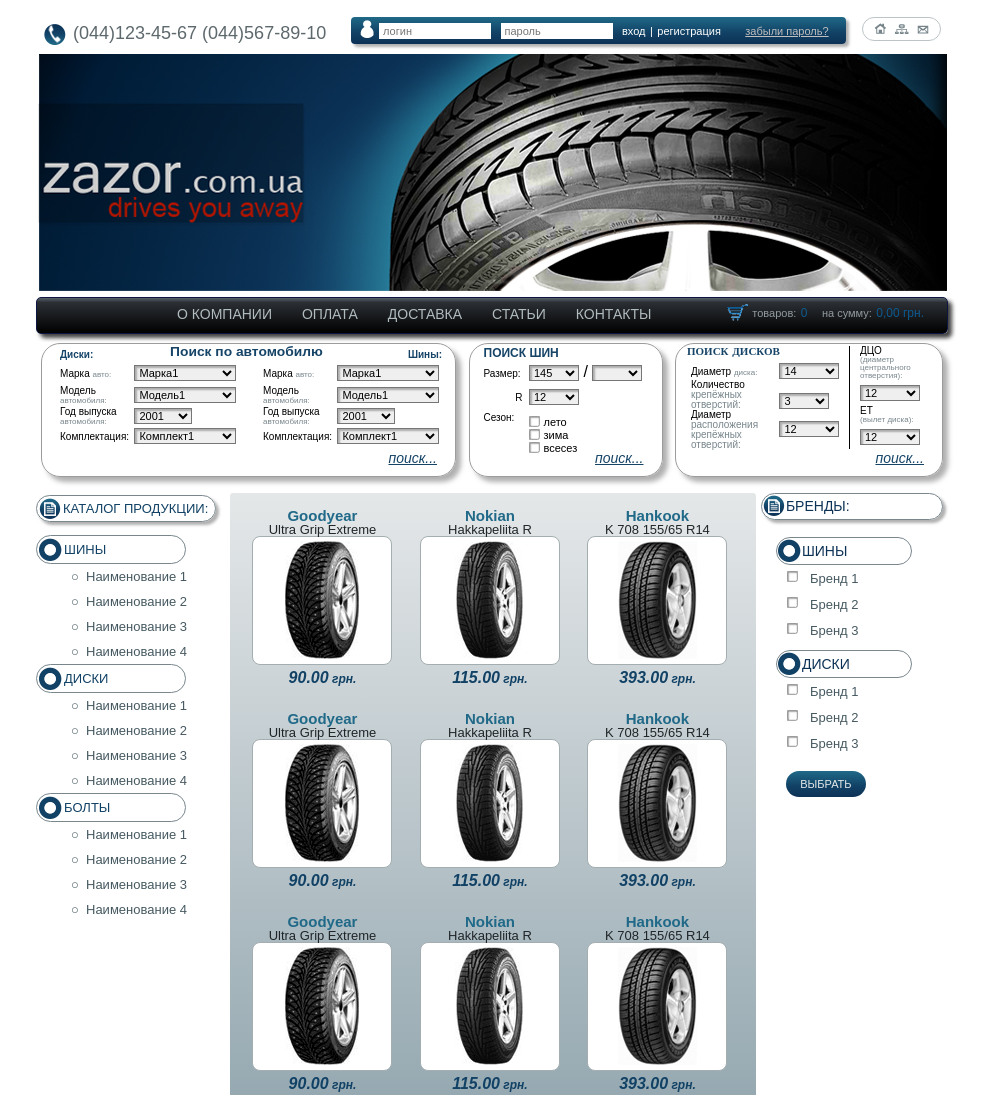
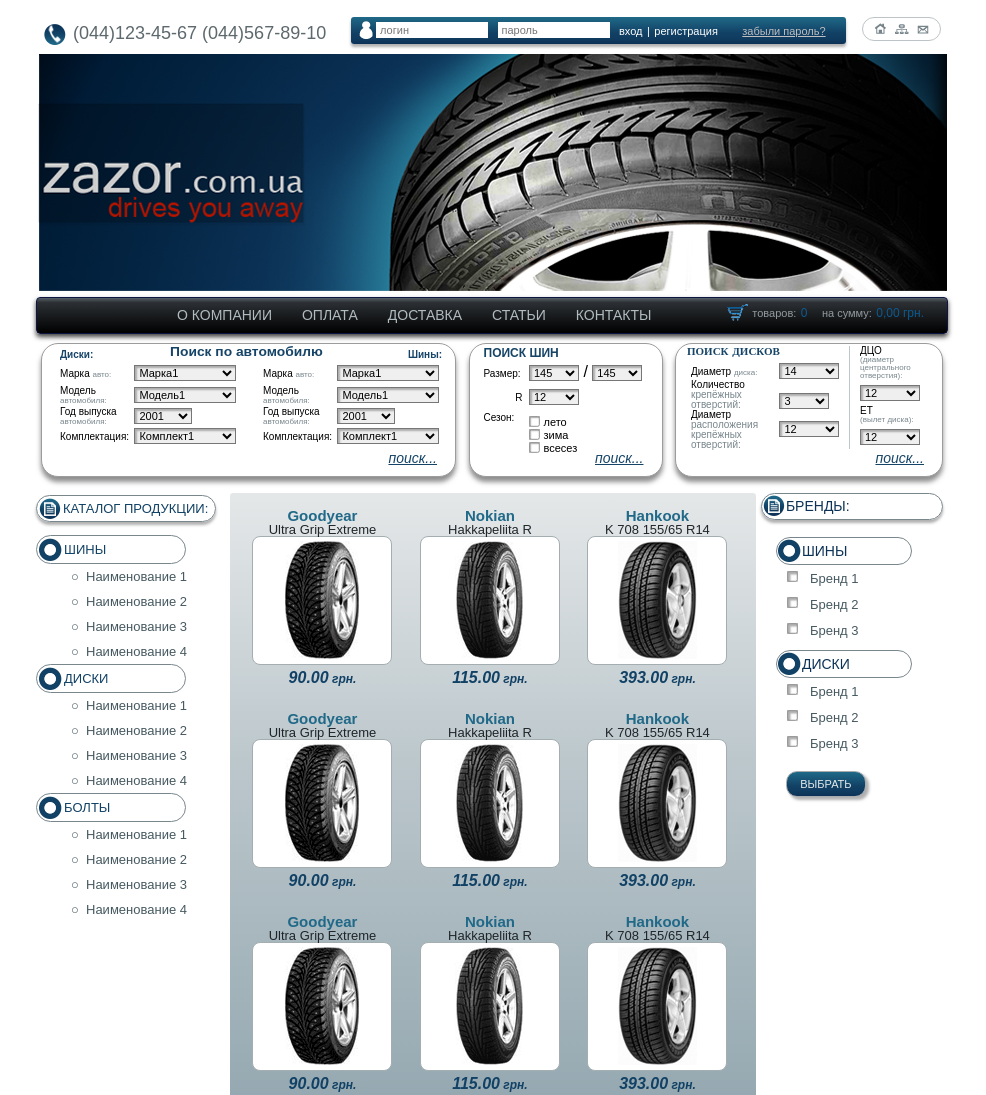
Before and after one commit to VanekJalba/Homework.Tech_Skills, a plain HTML site: page HTML_06/index.html in a window 1280 px wide. Shown: the top 1095 px of the page, without its empty margins (148-1134 px from the left). Drawn offline with Linux system fonts and the light colour scheme.

Commit message:
Beta version

```diff
--- a/HTML_06/css/style.css
+++ b/HTML_06/css/style.css
@@ -24,31 +24,46 @@
 }
 /*login form*/
 .login {
-  -webkit-box-shadow: 3px 3px 3px 0px rgba(150,150,150,0.75);
--moz-box-shadow: 3px 3px 3px 0px rgba(150,150,150,0.75);
-box-shadow: 3px 3px 3px 0px rgba(150,150,150,0.75);
+  /*-webkit-box-shadow: 3px 3px 3px 0px rgba(150,150,150,0.75);*/
+/*-moz-box-shadow: 3px 3px 3px 0px rgba(150,150,150,0.75);*/
+/*box-shadow: 3px 3px 3px 0px rgba(150,150,150,0.75);*/
   margin-right: 12px;
-  border-radius: 4px;
+  /*border-radius: 4px;*/
   display: inline-block;
   width: 495px;
   height: 27px;
-  /*line-height: 27px;*/
-  background: rgb(32,105,136);
-background: -moz-linear-gradient(top,  rgba(32,105,136,1) 0%, rgba(17,65,101,1) 59%, rgba(12,50,86,1) 100%);
-background: -webkit-linear-gradient(top,  rgba(32,105,136,1) 0%,rgba(17,65,101,1) 59%,rgba(12,50,86,1) 100%);
-background: linear-gradient(to bottom,  rgba(32,105,136,1) 0%,rgba(17,65,101,1) 59%,rgba(12,50,86,1) 100%);
-filter: progid:DXImageTransform.Microsoft.gradient( startColorstr='#206988', endColorstr='#0c3256',GradientType=0 );
+  /*line-height: 20px;*/
+  /*background: rgb(32,105,136);*/
+/*background: -moz-linear-gradient(top,  rgba(32,105,136,1) 0%, rgba(17,65,101,1) 59%, rgba(12,50,86,1) 100%);*/
+/*background: -webkit-linear-gradient(top,  rgba(32,105,136,1) 0%,rgba(17,65,101,1) 59%,rgba(12,50,86,1) 100%);*/
+/*background: linear-gradient(to bottom,  rgba(32,105,136,1) 0%,rgba(17,65,101,1) 59%,rgba(12,50,86,1) 100%);*/
+/*filter: progid:DXImageTransform.Microsoft.gradient( startColorstr='#206988', endColorstr='#0c3256',GradientType=0 );*/
   position: relative;
   top: -4px;
   /*background-color: green;*/
+
+  /*.Shape_22 {*/
+  border-radius: 3px;
+  background-image: -moz-linear-gradient( -90deg, rgb(32,105,136) 0%, rgb(17,65,101) 59%, rgb(15,58,94) 85%, rgb(12,50,86) 100%);
+  background-image: -webkit-linear-gradient( -90deg, rgb(32,105,136) 0%, rgb(17,65,101) 59%, rgb(15,58,94) 85%, rgb(12,50,86) 100%);
+  background-image: -ms-linear-gradient( -90deg, rgb(32,105,136) 0%, rgb(17,65,101) 59%, rgb(15,58,94) 85%, rgb(12,50,86) 100%);
+  box-shadow: 0px 3px 3px 0px rgba(150, 150, 150, 0.75);
+  /*position: absolute;*/
+  /*left: 358px;*/
+  /*top: 17px;*/
+  /*width: 496px;*/
+  /*height: 27px;*/
+  /*z-index: 84;*/
+/*}*/
+
 }
 .login img{
   position: relative;
-  margin-left: 7px;
-  margin-right: 3px;
+  margin-left: 6px;
+  margin-right: 1px;
   display: inline-block;
   left:2px;
-  top:3px;
+  top:4px;
   /*line-height: 27px;*/
   /*float: left;*/
   /*clear: both;*/
@@ -56,9 +71,12 @@
 }
 
 .login_form_header {
+  height: 27px;
   display: inline-block;
 }
 .login_form_header input[type="text"], .login_form_header input[type="password"] {
+position: relative;
+  bottom:1px;
   font-size: 11px;
   border: none;
   height: 16px;
@@ -109,18 +127,38 @@
 }
 /*main menu*/
 .main_menu_nav {
-  -webkit-box-shadow: 4px 4px 4px 0px rgba(0,0,0,0.75);
-  -moz-box-shadow: 4px 4px 4px 0px rgba(0,0,0,0.75);
-  box-shadow: 4px 4px 4px 0px rgba(0,0,0,0.75);
-  border-radius: 5px;
-  border: 1px solid #0d1642;
+  /*-webkit-box-shadow: 4px 4px 4px 0px rgba(0,0,0,0.75);*/
+  /*-moz-box-shadow: 4px 4px 4px 0px rgba(0,0,0,0.75);*/
+  /*box-shadow: 4px 4px 4px 0px rgba(0,0,0,0.75);*/
+  /*border-radius: 5px;*/
+  /*border: 1px solid #0d1642;*/
   margin-bottom: 9px;
   padding-right: 13px;
   height: 35px;
   line-height: 35px;
-  background: linear-gradient(to bottom,  rgba(87,96,104,1) 0%,rgba(43,47,52,1) 13%,rgba(0,0,0,1) 100%);
-  filter: progid:DXImageTransform.Microsoft.gradient( startColorstr='#576068', endColorstr='#000000',GradientType=0 );
+  /*background: linear-gradient(to bottom,  rgba(87,96,104,1) 0%,rgba(43,47,52,1) 13%,rgba(0,0,0,1) 100%);*/
+  /*filter: progid:DXImageTransform.Microsoft.gradient( startColorstr='#576068', endColorstr='#000000',GradientType=0 );*/
   padding-left: 125px;
+
+
+  /*.Shape_21 {*/
+    border-style: solid;
+    border-width: 1px;
+    border-color: rgb(13, 22, 66);
+    border-radius: 4px;
+    background-image: -moz-linear-gradient( 90deg, rgb(0,0,0) 0%, rgb(44,48,52) 87%, rgb(87,96,104) 100%);
+    background-image: -webkit-linear-gradient( 90deg, rgb(0,0,0) 0%, rgb(44,48,52) 87%, rgb(87,96,104) 100%);
+    background-image: -ms-linear-gradient( 90deg, rgb(0,0,0) 0%, rgb(44,48,52) 87%, rgb(87,96,104) 100%);
+    box-shadow: 0px 3px 5px 0px rgba(0, 0, 0, 0.75);
+    /*position: absolute;*/
+    /*left: 45px;*/
+    /*top: 298px;*/
+    /*width: 908px;*/
+    /*height: 31px;*/
+    /*z-index: 94;*/
+  /*}*/
+
+
 }
 .main_menu, .main_menu li {
   float: left;
@@ -128,14 +166,23 @@
 .main_menu li{
   line-height: 27px;
   /*background-color: yellow;*/
-  padding: 0 15px 0 15px;
-  margin-top: 2px;
-  line-height: 27px;
+  margin-top: 4px;
+  /*line-height: 27px;*/
 }
 .main_menu li a{
+  display: block;
+  border-radius: 26px;
+  padding: 0 15px 0 15px;
   text-decoration: none;
   font-size: 14px;
   color: #b1bcc0;
+}
+.main_menu li a:hover{
+
+  background-image: -moz-linear-gradient( -90deg, rgb(32,105,136) 0%, rgb(17,65,101) 59%, rgb(15,58,94) 85%, rgb(12,50,86) 100%);
+  background-image: -webkit-linear-gradient( -90deg, rgb(32,105,136) 0%, rgb(17,65,101) 59%, rgb(15,58,94) 85%, rgb(12,50,86) 100%);
+  background-image: -ms-linear-gradient( -90deg, rgb(32,105,136) 0%, rgb(17,65,101) 59%, rgb(15,58,94) 85%, rgb(12,50,86) 100%);
+
 }
 .cart {
   float: right;
@@ -247,15 +294,31 @@
 }
 .search_by_auto {
   vertical-align: top;
-  border: 1px solid #9c9c9d;
-  border-radius: 19px;
+  /*border: 1px solid #9c9c9d;*/
+  /*border-radius: 19px;*/
   position: relative;
   display: inline-block;
   width: 413px;
   height: 132px;
-  -webkit-box-shadow: 5px 5px 5px 0px rgba(150, 150, 150, 0.75);
-  -moz-box-shadow: 5px 5px 5px 0px rgba(150, 150, 150, 0.75);
-  box-shadow: 5px 5px 5px 0px rgba(150, 150, 150, 0.75);
+  /*-webkit-box-shadow: 5px 5px 5px 0px rgba(150, 150, 150, 0.75);*/
+  /*-moz-box-shadow: 5px 5px 5px 0px rgba(150, 150, 150, 0.75);*/
+  /*box-shadow: 5px 5px 5px 0px rgba(150, 150, 150, 0.75);*/
+
+  /*.Shape_37 {*/
+  border-style: solid;
+  border-width: 1px;
+  border-color: rgb(156, 156, 157);
+  border-radius: 17px;
+  background-color: rgb(255, 255, 255);
+  box-shadow: 0px 5px 5px 0px rgba(104, 104, 104, 0.75);
+  /*position: absolute;*/
+  /*left: 50px;*/
+  /*top: 343px;*/
+  /*width: 412px;*/
+  /*height: 132px;*/
+  /*z-index: 177;*/
+/*}*/
+
 }
 .search_by_auto .button_to_link{
   bottom:0;
@@ -288,14 +351,29 @@
 .search_tires {
   position: relative;
   vertical-align: top;
-  border: 1px solid #9c9c9d;
-  border-radius: 19px;
+  /*border: 1px solid #9c9c9d;*/
+  /*border-radius: 19px;*/
   display: inline-block;
   height: 132px;
   width: 192px;
-  -webkit-box-shadow: 5px 5px 5px 0px rgba(150, 150, 150, 0.75);
-  -moz-box-shadow: 5px 5px 5px 0px rgba(150, 150, 150, 0.75);
-  box-shadow: 5px 5px 5px 0px rgba(150, 150, 150, 0.75);
+  /*-webkit-box-shadow: 5px 5px 5px 0px rgba(150, 150, 150, 0.75);*/
+  /*-moz-box-shadow: 5px 5px 5px 0px rgba(150, 150, 150, 0.75);*/
+  /*box-shadow: 5px 5px 5px 0px rgba(150, 150, 150, 0.75);*/
+  /*.Shape_37 {*/
+  border-style: solid;
+  border-width: 1px;
+  border-color: rgb(156, 156, 157);
+  border-radius: 17px;
+  background-color: rgb(255, 255, 255);
+  box-shadow: 0px 5px 5px 0px rgba(104, 104, 104, 0.75);
+  /*position: absolute;*/
+  /*left: 50px;*/
+  /*top: 343px;*/
+  /*width: 412px;*/
+  /*height: 132px;*/
+  /*z-index: 177;*/
+/*}*/
+
 }
 .search_tires .button_to_link{
   bottom:0;
@@ -371,14 +449,29 @@
 .search_disk {
   position: relative;
   vertical-align: top;
-  border: 1px solid #9c9c9d;
-  border-radius: 19px;
+  /*border: 1px solid #9c9c9d;*/
+  /*border-radius: 19px;*/
   display: inline-block;
   height: 132px;
   width: 266px;
-  -webkit-box-shadow: 5px 5px 5px 0px rgba(150, 150, 150, 0.75);
-  -moz-box-shadow: 5px 5px 5px 0px rgba(150, 150, 150, 0.75);
-  box-shadow: 5px 5px 5px 0px rgba(150, 150, 150, 0.75);
+  /*-webkit-box-shadow: 5px 5px 5px 0px rgba(150, 150, 150, 0.75);*/
+  /*-moz-box-shadow: 5px 5px 5px 0px rgba(150, 150, 150, 0.75);*/
+  /*box-shadow: 5px 5px 5px 0px rgba(150, 150, 150, 0.75);*/
+  /*.Shape_37 {*/
+  border-style: solid;
+  border-width: 1px;
+  border-color: rgb(156, 156, 157);
+  border-radius: 17px;
+  background-color: rgb(255, 255, 255);
+  box-shadow: 0px 5px 5px 0px rgba(104, 104, 104, 0.75);
+  /*position: absolute;*/
+  /*left: 50px;*/
+  /*top: 343px;*/
+  /*width: 412px;*/
+  /*height: 132px;*/
+  /*z-index: 177;*/
+/*}*/
+
 }
 .s_f_disk_form_name{
 position: relative;
@@ -421,7 +514,7 @@
 .s_f_disk_field_left {
   width: 158px;
   float: left;
-  border-right: 1px solid black;
+  border-right: 1px solid #bdc6ca;
   margin-right: 10px;
 }
 .s_f_disk_row {
@@ -444,15 +537,31 @@
   margin-top: 2px;
   margin-bottom: 13px;
   width: 178px;
-  border: 1px solid #79878d;
+  /*border: 1px solid #79878d;*/
   border-radius: 25px;
   height: 25px;
   font-size: 13px;
   color: #114165;
   line-height: 25px;
-  -webkit-box-shadow: 3px 3px 3px 0px rgba(150,150,150,0.75);
-  -moz-box-shadow: 3px 3px 3px 0px rgba(150,150,150,0.75);
-  box-shadow: 3px 3px 3px 0px rgba(150,150,150,0.75);
+  /*-webkit-box-shadow: 3px 3px 3px 0px rgba(150,150,150,0.75);*/
+  /*-moz-box-shadow: 3px 3px 3px 0px rgba(150,150,150,0.75);*/
+  /*box-shadow: 3px 3px 3px 0px rgba(150,150,150,0.75);*/
+  /*.pla {*/
+  border-style: solid;
+  border-width: 1px;
+  border-color: rgb(121, 135, 141);
+  /*background-image: -moz-linear-gradient( -180deg, rgb(0,0,0) 0%, rgb(255,255,255) 100%);*/
+  /*background-image: -webkit-linear-gradient( -180deg, rgb(0,0,0) 0%, rgb(255,255,255) 100%);*/
+  /*background-image: -ms-linear-gradient( -180deg, rgb(0,0,0) 0%, rgb(255,255,255) 100%);*/
+  box-shadow: 0px 3px 3px 0px rgba(150, 150, 150, 0.75);
+  /*position: absolute;*/
+  /*left: 45px;*/
+  /*top: 497px;*/
+  /*width: 179px;*/
+  /*height: 23px;*/
+  /*z-index: 47;*/
+/*}*/
+
 }
 .aside_header img {
   float: left;
@@ -479,6 +588,13 @@
   font-size: 13px;
   color: #465961;
 }
+.product_catalog a:hover{
+  text-decoration: underline;
+  color:#0c3256;
+  font-weight: bold;
+  font-style: italic;
+  font-size: 14px;
+}
 .product_catalog a:before {
   content: "\25cb";
   display: inline-block;
@@ -493,11 +609,24 @@
   text-align: justify;
   display: inline-block;
   width: 475px;
-  background: rgb(201, 207, 209);
-  background: -moz-linear-gradient(top, rgba(201, 207, 209, 0.49) 0%, rgba(35, 75, 93, 0.49) 100%);
-  background: -webkit-linear-gradient(top, rgba(201, 207, 209, 0.49) 0%, rgba(35, 75, 93, 0.49) 100%);
-  background: linear-gradient(to bottom, rgba(201, 207, 209, 0.49) 0%, rgba(35, 75, 93, 0.49) 100%);
-  filter: progid: DXImageTransform.Microsoft.gradient( startColorstr='#c9cfd1', endColorstr='#234b5d', GradientType=0);
+  /*background: rgb(201, 207, 209);*/
+  /*background: -moz-linear-gradient(top, rgba(201, 207, 209, 0.49) 0%, rgba(35, 75, 93, 0.49) 100%);*/
+  /*background: -webkit-linear-gradient(top, rgba(201, 207, 209, 0.49) 0%, rgba(35, 75, 93, 0.49) 100%);*/
+  /*background: linear-gradient(to bottom, rgba(201, 207, 209, 0.49) 0%, rgba(35, 75, 93, 0.49) 100%);*/
+  /*filter: progid: DXImageTransform.Microsoft.gradient( startColorstr='#c9cfd1', endColorstr='#234b5d', GradientType=0);*/
+  /*.Shape_23 {*/
+  /*border-radius: 3px;*/
+  background-image: -moz-linear-gradient( 90deg, rgba(35,75,93,0.49) 0%, rgba(118,141,151,0.49) 57%, rgba(201,207,209,0.49) 100%);
+  background-image: -webkit-linear-gradient( 90deg, rgba(35,75,93,0.49) 0%, rgba(118,141,151,0.49) 57%, rgba(201,207,209,0.49) 100%);
+  background-image: -ms-linear-gradient( 90deg, rgba(35,75,93,0.49) 0%, rgba(118,141,151,0.49) 57%, rgba(201,207,209,0.49) 100%);
+  /*position: absolute;*/
+  /*left: 235px;*/
+  /*top: 492px;*/
+  /*width: 527px;*/
+  /*height: 628px;*/
+  /*z-index: 119;*/
+/*}*/
+
 }
 .product_table ul:after{
   content: "";
@@ -507,6 +636,15 @@
 }
 .product_table a {
   text-decoration: none;
+  /*display: block;*/
+}
+/*.product_item{*/
+  /*display: block;*/
+/*}*/
+.product_item:hover{
+  /*color: red;*/
+  transform: scale(1.05);
+  /*transform: rotate3d(15);;*/
 }
 .product_table li {
   margin: 15px 0 10px 0;
@@ -551,12 +689,15 @@
   width: 182px;
 }
 .search_form_brandname input[type="checkbox"]{
+  /*background-color: red;*/
   margin: 5px 11px 0 0;
   transform: scale(0.8);
   -webkit-transform: scale(0.8);
-  -webkit-box-shadow: inset 2px 2px 2px 0px rgba(150,150,150,0.75);
+  /*border-color: red;*/
+  /*color: white;*/
+  -webkit-box-shadow: inset 1px 1px 1px 0px rgba(150,150,150,0.75);
 -moz-box-shadow: inset 2px 2px 2px 0px rgba(150,150,150,0.75);
-box-shadow: inset 2px 2px 2px 0px rgba(150,150,150,0.75);
+box-shadow: inset 2px 2px 2px 2px rgba(150,150,150,0.75);
 }
 .search_form_brandname_header {
   display: inline-block;
@@ -565,14 +706,30 @@
   width: 180px;
   height: 25px;
   line-height: 25px;
-  border: 1px solid #79878d;
+  /*border: 1px solid #79878d;*/
   color: #0c3256;
   font-size: 14px;
   line-height: 25px;
   border-radius: 25px;
-  -webkit-box-shadow: 3px 3px 3px 0px rgba(150,150,150,0.75);
-  -moz-box-shadow: 3px 3px 3px 0px rgba(150,150,150,0.75);
-  box-shadow: 3px 3px 3px 0px rgba(150,150,150,0.75);
+  /*-webkit-box-shadow: 3px 3px 3px 0px rgba(150,150,150,0.75);*/
+  /*-moz-box-shadow: 3px 3px 3px 0px rgba(150,150,150,0.75);*/
+  /*box-shadow: 3px 3px 3px 0px rgba(150,150,150,0.75);*/
+  /*.Shape_12_copy {*/
+  border-style: solid;
+  border-width: 1px;
+  border-color: rgb(121, 135, 141);
+  /*background-image: -moz-linear-gradient( -180deg, rgb(0,0,0) 0%, rgb(255,255,255) 100%);*/
+  /*background-image: -webkit-linear-gradient( -180deg, rgb(0,0,0) 0%, rgb(255,255,255) 100%);*/
+  /*background-image: -ms-linear-gradient( -180deg, rgb(0,0,0) 0%, rgb(255,255,255) 100%);*/
+  box-shadow: 0px 3px 3px 0px rgba(150, 150, 150, 0.75);
+  /*position: absolute;*/
+  /*left: 772px;*/
+  /*top: 495px;*/
+  /*width: 179px;*/
+  /*height: 23px;*/
+  /*z-index: 78;*/
+/*}*/
+
 }
 .search_form_brandname_header img{
   float: left;
@@ -606,14 +763,31 @@
   margin-top: 8px;
   height: 26px;
   width: 80px;
-  border: none;
-  border-radius: 26px;
+  /*border: none;*/
+  /*border-radius: 26px;*/
   font-size: 11px;
   color: #e5e9ea;
   cursor: pointer;
   margin-left: 25px;
-  background: linear-gradient(to bottom,  rgba(32,105,136,1) 0%,rgba(17,65,101,1) 59%,rgba(12,50,86,1) 100%);
-  filter: progid:DXImageTransform.Microsoft.gradient( startColorstr='#206988', endColorstr='#0c3256',GradientType=0 );
+  /*background: linear-gradient(to bottom,  rgba(32,105,136,1) 0%,rgba(17,65,101,1) 59%,rgba(12,50,86,1) 100%);*/
+  /*filter: progid:DXImageTransform.Microsoft.gradient( startColorstr='#206988', endColorstr='#0c3256',GradientType=0 );*/
+  /*.Shape_36 {*/
+  border-style: solid;
+  border-width: 1px;
+  border-color: rgb(167, 171, 174);
+  border-radius: 11px;
+  background-image: -moz-linear-gradient( -90deg, rgb(32,105,136) 0%, rgb(17,65,101) 59%, rgb(15,58,94) 85%, rgb(12,50,86) 100%);
+  background-image: -webkit-linear-gradient( -90deg, rgb(32,105,136) 0%, rgb(17,65,101) 59%, rgb(15,58,94) 85%, rgb(12,50,86) 100%);
+  background-image: -ms-linear-gradient( -90deg, rgb(32,105,136) 0%, rgb(17,65,101) 59%, rgb(15,58,94) 85%, rgb(12,50,86) 100%);
+  /*position: absolute;*/
+  /*left: 793px;*/
+  /*top: 768px;*/
+  /*width: 84px;*/
+  /*height: 30px;*/
+  /*z-index: 54;*/
+/*}*/
+box-shadow: 3px 3px 3px 0px rgba(150, 150, 150, 0.75);
+
 }
 /*tire_brand_list*/
 .tire_brand_list {
@@ -630,6 +804,7 @@
 
 .footer_menu_item {
   display: inline-block;
+  padding: 0 12px 0 12px;
 }
 .footer_menu_item:first-child,
 .footer_menu_item:nth-child(2),
@@ -637,11 +812,13 @@
   border-right: 1px solid #bec6c9;
 }
 .footer_menu_item a{
-  padding: 0 12px 0 12px;
-  display: block;
+  /*display: block;*/
   text-decoration: none;
   font-size: 12px;
   color:#bec6c9;
+}
+.footer_menu_item a:hover{
+  color:#52abcb;
 }
 /*clear flow*/
 .clearfix:after {
--- a/HTML_06/index.html
+++ b/HTML_06/index.html
@@ -204,7 +204,7 @@
                 </select>
                 <span>/</span>
                 <select id="tire_width">
-                  <option value="0"></option>
+                  <!-- <option value="0"></option> -->
                   <option value="145">145</option>
                   <option value="150">150</option>
                   <option value="155">155</option>
```
